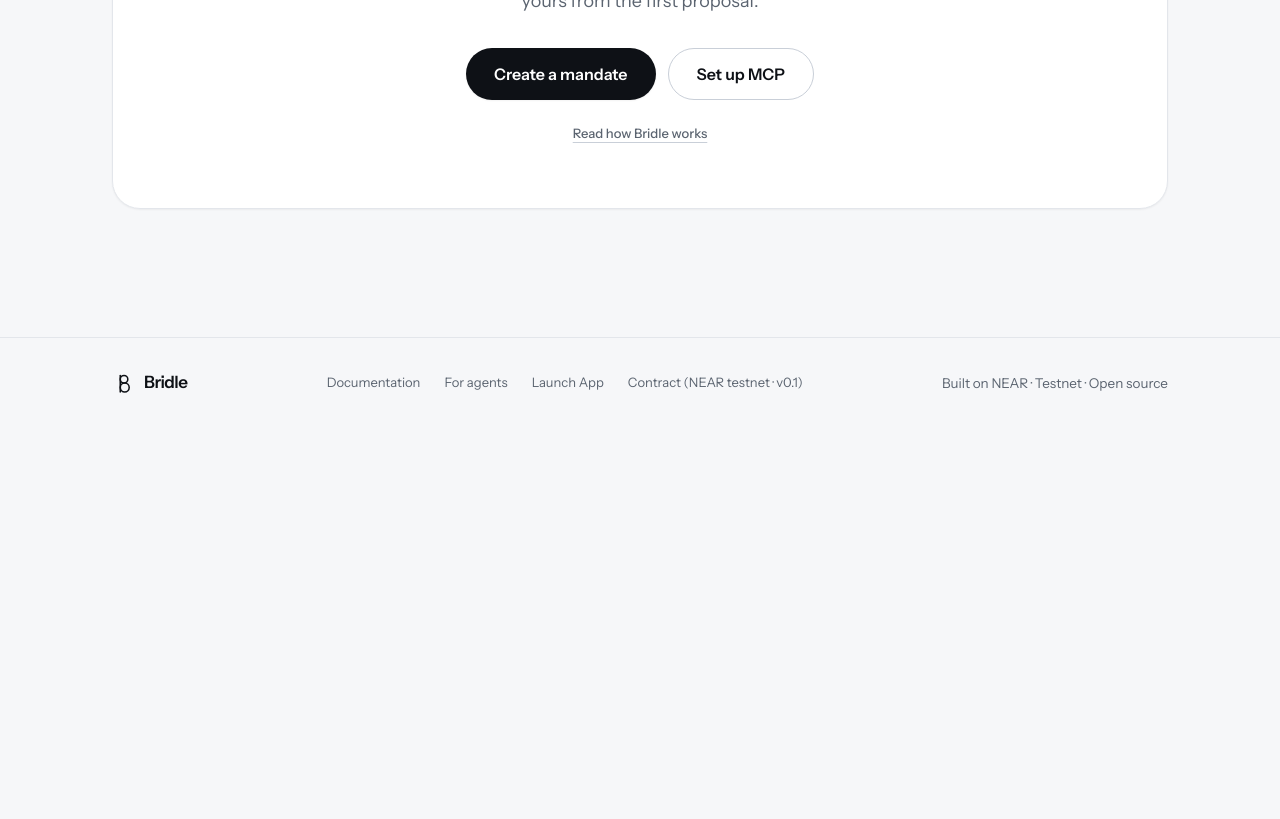
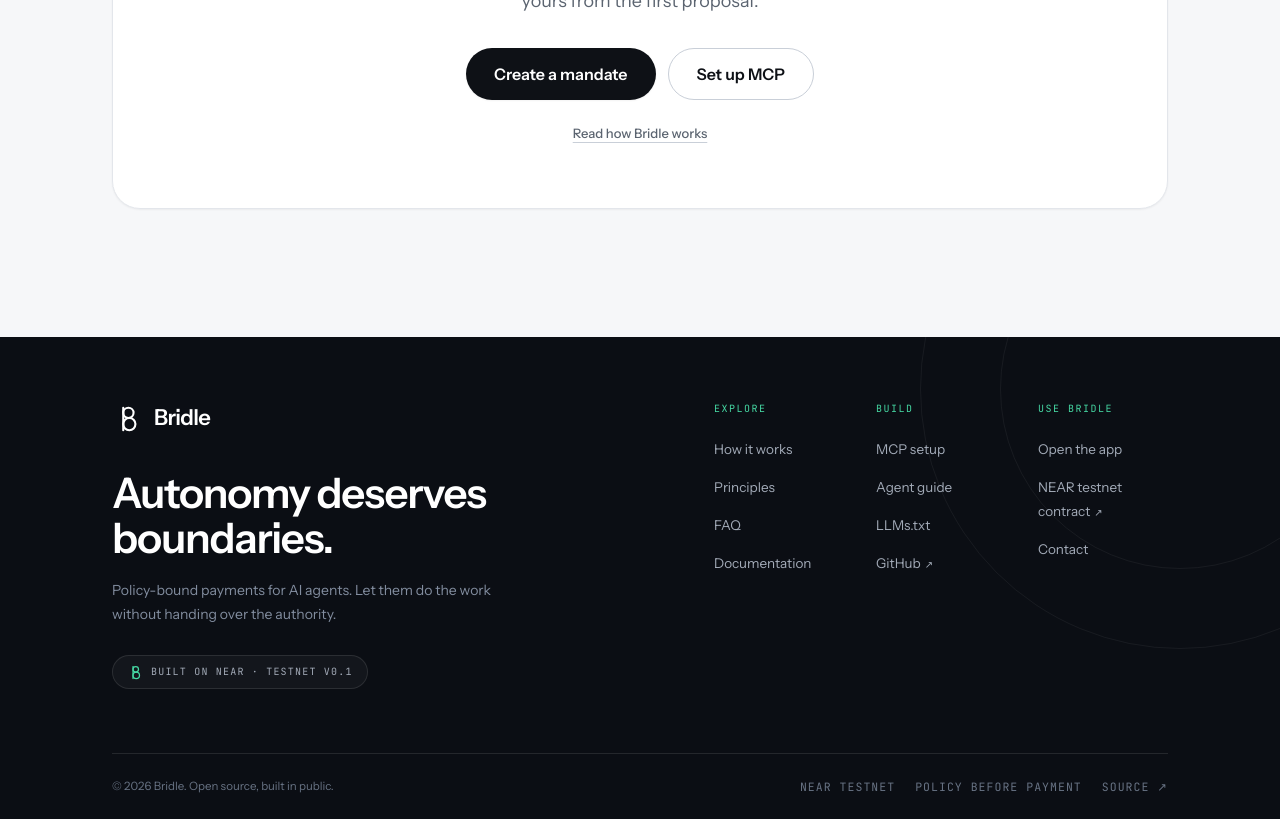
Before and after one commit to Mofifoluwa-ade/Bridle, a Next.js app: page / in a window 1280 px wide. Shown: the part 4440-5259 px from the top of the page. Before the commit the page ends 4876 px from the top, so only its background shows below. Built offline with nearby package versions, Linux system fonts and the light colour scheme.

Commit message:
feat: redesign footer as a complete brand destination

```diff
--- a/components/Footer.tsx
+++ b/components/Footer.tsx
@@ -1,38 +1,91 @@
 import Link from "next/link";
 import { Container } from "./Container";
-import { LogoMark, Wordmark } from "./Logo";
+import { Logo, LogoMark } from "./Logo";
+
+const columns = [
+  {
+    title: "Explore",
+    links: [
+      { href: "/how-it-works", label: "How it works" },
+      { href: "/#principles", label: "Principles" },
+      { href: "/#questions", label: "FAQ" },
+      { href: "/docs", label: "Documentation" },
+    ],
+  },
+  {
+    title: "Build",
+    links: [
+      { href: "/mcp", label: "MCP setup" },
+      { href: "/agents.md", label: "Agent guide" },
+      { href: "/llms.txt", label: "LLMs.txt" },
+      { href: "https://github.com/Mofifoluwa-ade/Bridle", label: "GitHub", external: true },
+    ],
+  },
+  {
+    title: "Use Bridle",
+    links: [
+      { href: "/app", label: "Open the app" },
+      { href: "https://testnet.nearblocks.io/address/bridle.testnet", label: "NEAR testnet contract", external: true },
+      { href: "mailto:usebridle@gmail.com", label: "Contact" },
+    ],
+  },
+];
 
 export function Footer() {
   return (
-    <footer className="border-t border-line dark:border-dark-border text-ink dark:text-white transition-colors">
-      <Container className="flex flex-col sm:flex-row items-start sm:items-center justify-between gap-4 pb-8 pt-6 sm:pb-10 sm:pt-8">
-        <div className="flex items-center gap-2.5">
-          <LogoMark size={22} />
-          <Wordmark className="text-[17px]" />
+    <footer className="relative overflow-hidden bg-[#0B0E14] text-white">
+      <div aria-hidden className="pointer-events-none absolute -right-40 -top-52 h-[520px] w-[520px] rounded-full border border-white/[0.055]" />
+      <div aria-hidden className="pointer-events-none absolute -right-20 -top-32 h-[360px] w-[360px] rounded-full border border-white/[0.055]" />
+      <Container className="relative">
+        <div className="grid gap-12 border-b border-white/10 py-12 sm:py-16 lg:grid-cols-[1.15fr_1fr] lg:gap-20">
+          <div className="max-w-[460px]">
+            <Link href="/" aria-label="Bridle home" className="inline-flex rounded-md">
+              <Logo className="text-white" />
+            </Link>
+            <h2 className="mt-8 max-w-[440px] text-[clamp(27px,4vw,42px)] font-semibold leading-[1.08] tracking-heading text-white">
+              Autonomy deserves boundaries.
+            </h2>
+            <p className="mt-4 max-w-[390px] text-[14px] leading-[1.75] text-[#828D9F]">
+              Policy-bound payments for AI agents. Let them do the work without handing over the authority.
+            </p>
+            <div className="mt-7 inline-flex items-center gap-2 rounded-full border border-white/10 bg-white/[0.035] px-3.5 py-2">
+              <LogoMark size={16} strokeWidth={5} className="text-[#46D9A4]" />
+              <span className="font-mono text-[10px] uppercase tracking-[0.12em] text-[#A3ABB8]">Built on NEAR · Testnet v0.1</span>
+            </div>
+          </div>
+
+          <div className="grid grid-cols-2 gap-x-7 gap-y-10 sm:grid-cols-3 sm:gap-x-8">
+            {columns.map((column) => (
+              <div key={column.title}>
+                <h3 className="font-mono text-[10px] uppercase tracking-[0.15em] text-[#46D9A4]">{column.title}</h3>
+                <ul className="mt-5 space-y-3.5">
+                  {column.links.map((item) => (
+                    <li key={item.href}>
+                      {item.external ? (
+                        <a href={item.href} target="_blank" rel="noopener noreferrer" className="text-[13.5px] text-[#A3ABB8] transition-colors hover:text-white">
+                          {item.label}<span aria-hidden className="ml-1 text-[10px]">↗</span>
+                        </a>
+                      ) : (
+                        <Link href={item.href} className="text-[13.5px] text-[#A3ABB8] transition-colors hover:text-white">
+                          {item.label}
+                        </Link>
+                      )}
+                    </li>
+                  ))}
+                </ul>
+              </div>
+            ))}
+          </div>
         </div>
-        <div className="flex flex-wrap items-center gap-4 sm:gap-6 text-[13px] text-mute dark:text-dark-mute">
-          <Link href="/docs" className="hover:text-ink dark:hover:text-white transition-colors">
-            Documentation
-          </Link>
-          <Link href="/mcp" className="hover:text-ink dark:hover:text-white transition-colors">
-            For agents
-          </Link>
-          <Link href="/app" className="hover:text-ink dark:hover:text-white transition-colors">
-            Launch App
-          </Link>
 
-          <a
-            href="https://testnet.nearblocks.io/address/bridle.testnet"
-            target="_blank"
-            rel="noopener noreferrer"
-            className="hover:text-ink dark:hover:text-white transition-colors"
-          >
-            Contract (NEAR testnet · v0.1)
-          </a>
+        <div className="flex flex-col gap-4 py-6 text-[11.5px] text-[#687384] sm:flex-row sm:items-center sm:justify-between">
+          <p>© {new Date().getFullYear()} Bridle. Open source, built in public.</p>
+          <div className="flex flex-wrap items-center gap-x-5 gap-y-2 font-mono uppercase tracking-[0.09em]">
+            <span>NEAR testnet</span>
+            <span>Policy before payment</span>
+            <a href="https://github.com/Mofifoluwa-ade/Bridle" target="_blank" rel="noopener noreferrer" className="transition-colors hover:text-white">Source ↗</a>
+          </div>
         </div>
-        <span className="text-[12.5px] sm:text-[13.5px] text-mute dark:text-dark-mute">
-          Built on NEAR · Testnet · Open source
-        </span>
       </Container>
     </footer>
   );
```
